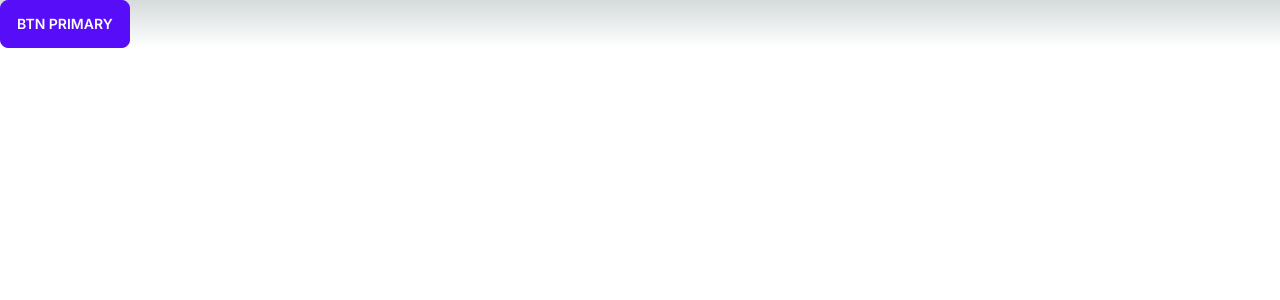
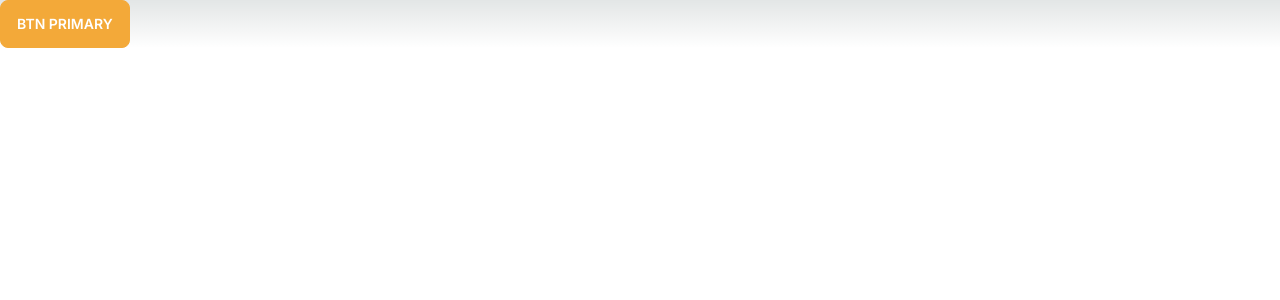
Before and after one commit to radshodam/ecommerce-next-14, a Next.js app in the folder ecommerce-next-14/: page / in a window 1280 px wide. Shown: the top 300 px of the page. Built offline with nearby package versions, Linux system fonts and the light colour scheme.

Commit message:
💄 add config theme

```diff
--- a/ecommerce-next-14/tailwind.config.ts
+++ b/ecommerce-next-14/tailwind.config.ts
@@ -1,17 +1,31 @@
-import type { Config } from 'tailwindcss'
+import type { Config } from "tailwindcss";
 
 const config: Config = {
   content: [
-    './src/pages/**/*.{js,ts,jsx,tsx,mdx}',
-    './src/components/**/*.{js,ts,jsx,tsx,mdx}',
-    './src/app/**/*.{js,ts,jsx,tsx,mdx}',
+    "./src/pages/**/*.{js,ts,jsx,tsx,mdx}",
+    "./src/components/**/*.{js,ts,jsx,tsx,mdx}",
+    "./src/app/**/*.{js,ts,jsx,tsx,mdx}",
   ],
-  theme: {
-    extend: {
-    },
+  plugins: [require("daisyui")],
+  daisyui: {
+    themes: [
+      {
+        lightTheme: {
+          primary: "#f4aa3a",
+          secondary: "#f4f4a1",
+          accent: "#1be885",
+          neutral: "#272136",
+          "base-100": "#ffffff",
+          info: "#778ad4",
+          success: "#23b893",
+          warning: "#f79926",
+          error: "#ea535a",
+          body: {
+            "background-color": "#e3e6e6",
+          },
+        },
+      },
+    ],
   },
-  plugins: [
-    require('daisyui'),
-  ],
-}
-export default config
+};
+export default config;
```
Also changed, not shown: 1 other file (tests, documents, lock files or other folders).
